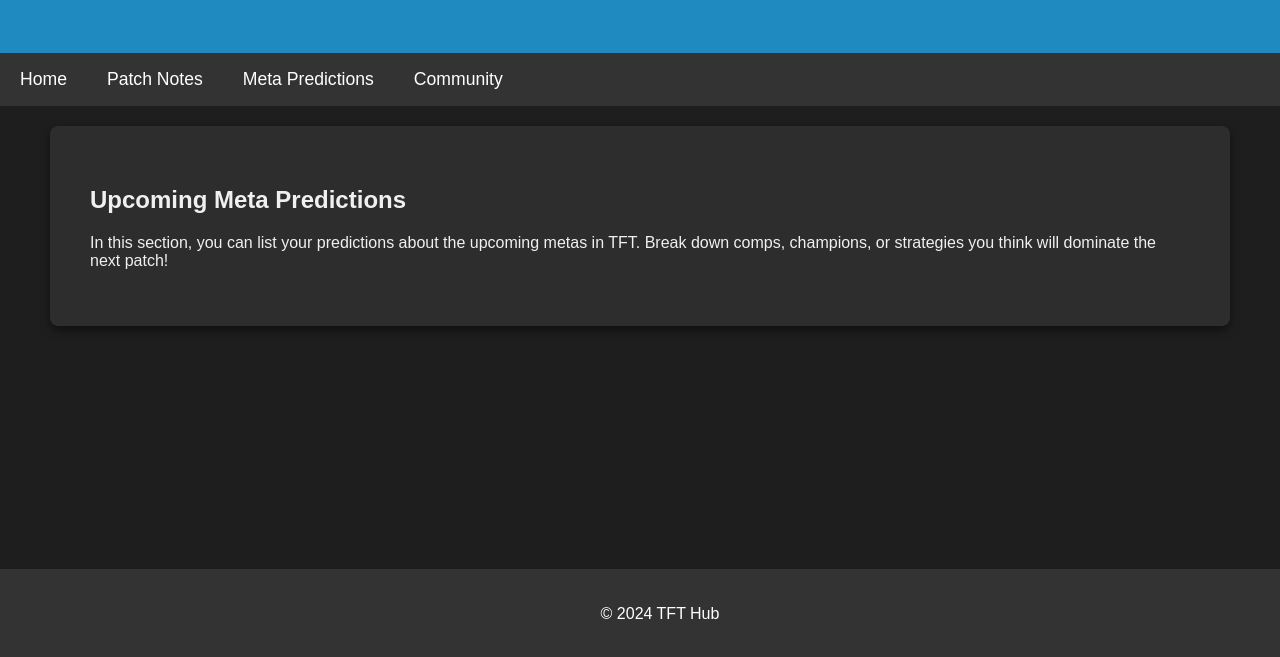
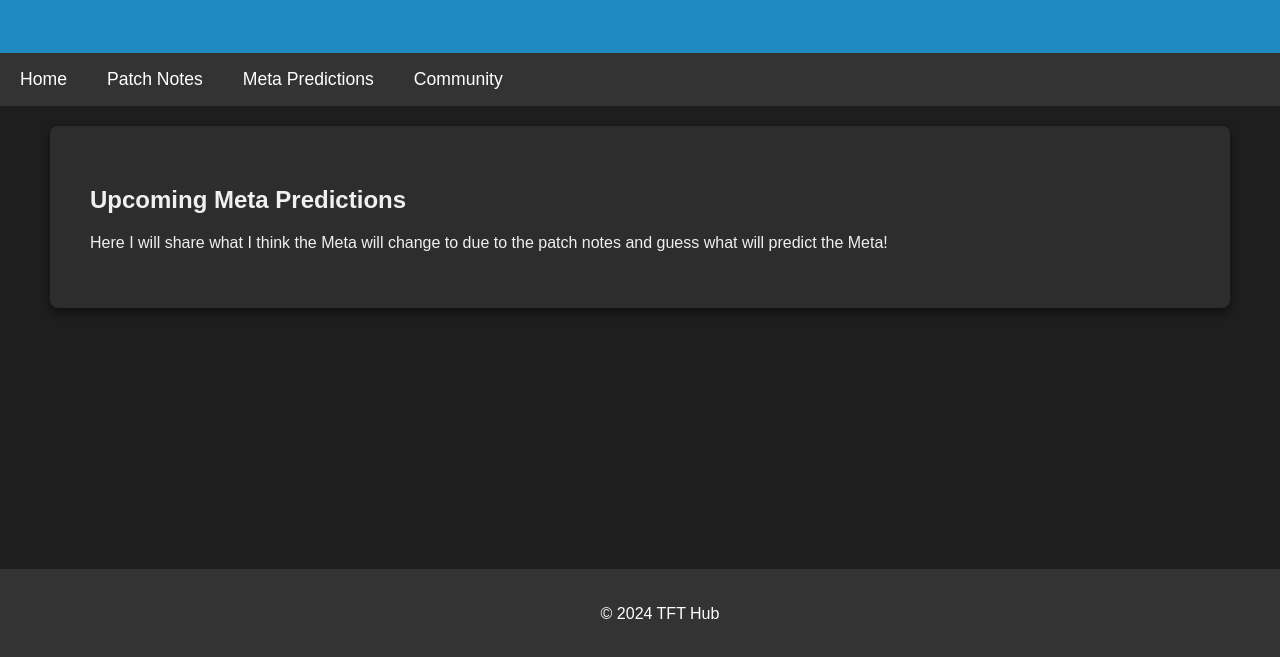
Before and after one commit to doctor-professer/finalweb, a plain HTML site: page predictions.html in a window 1280 px wide. Shown: the part 141-798 px from the top of the page. Drawn offline with Linux system fonts and the light colour scheme.

Commit message:
Update predictions.html

```diff
--- a/predictions.html
+++ b/predictions.html
@@ -21,7 +21,7 @@
 
     <section>
         <h2>Upcoming Meta Predictions</h2> <!-- Subheading for the predictions section -->
-        <p>In this section, you can list your predictions about the upcoming metas in TFT. Break down comps, champions, or strategies you think will dominate the next patch!</p> <!-- Placeholder text for predictions -->
+        <p>Here I will share what I think the Meta will change to due to the patch notes and guess what will predict the Meta!</p> <!-- Placeholder text for predictions -->
     </section>
 
     <footer>
```
